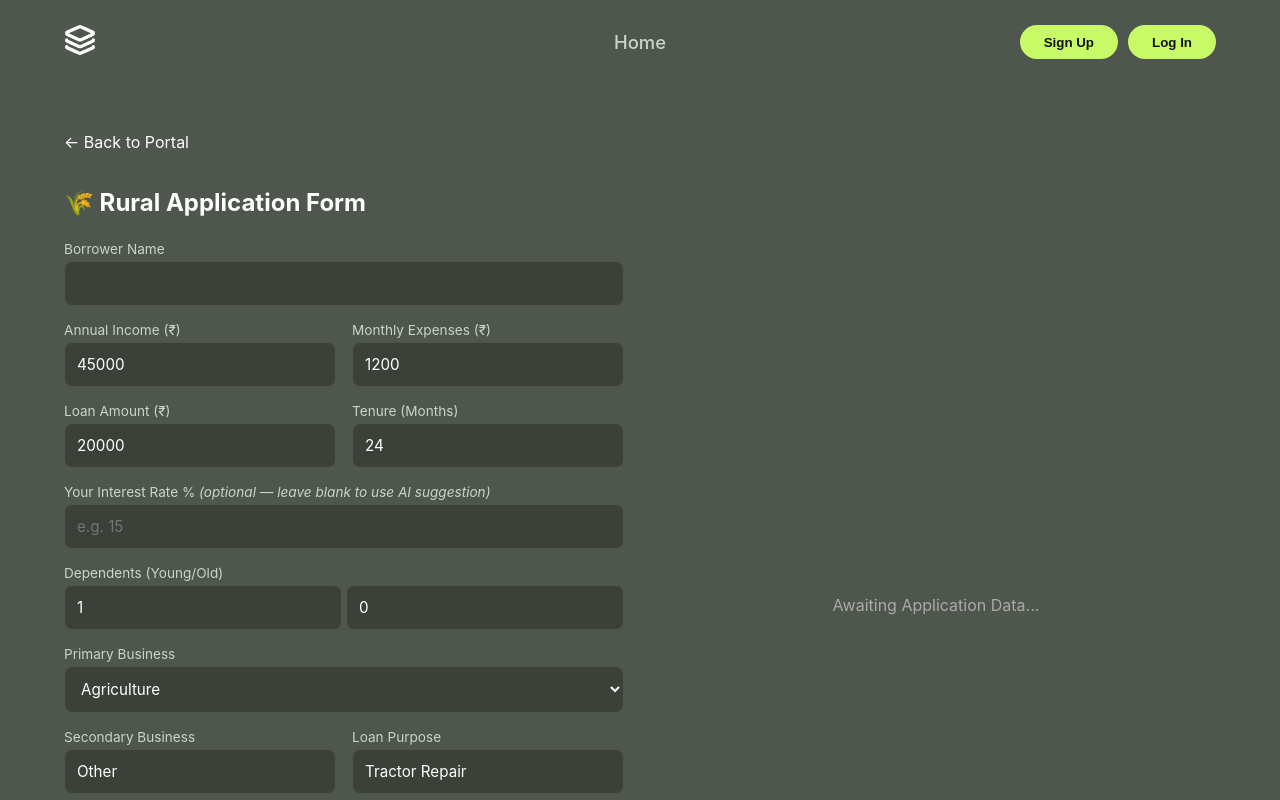
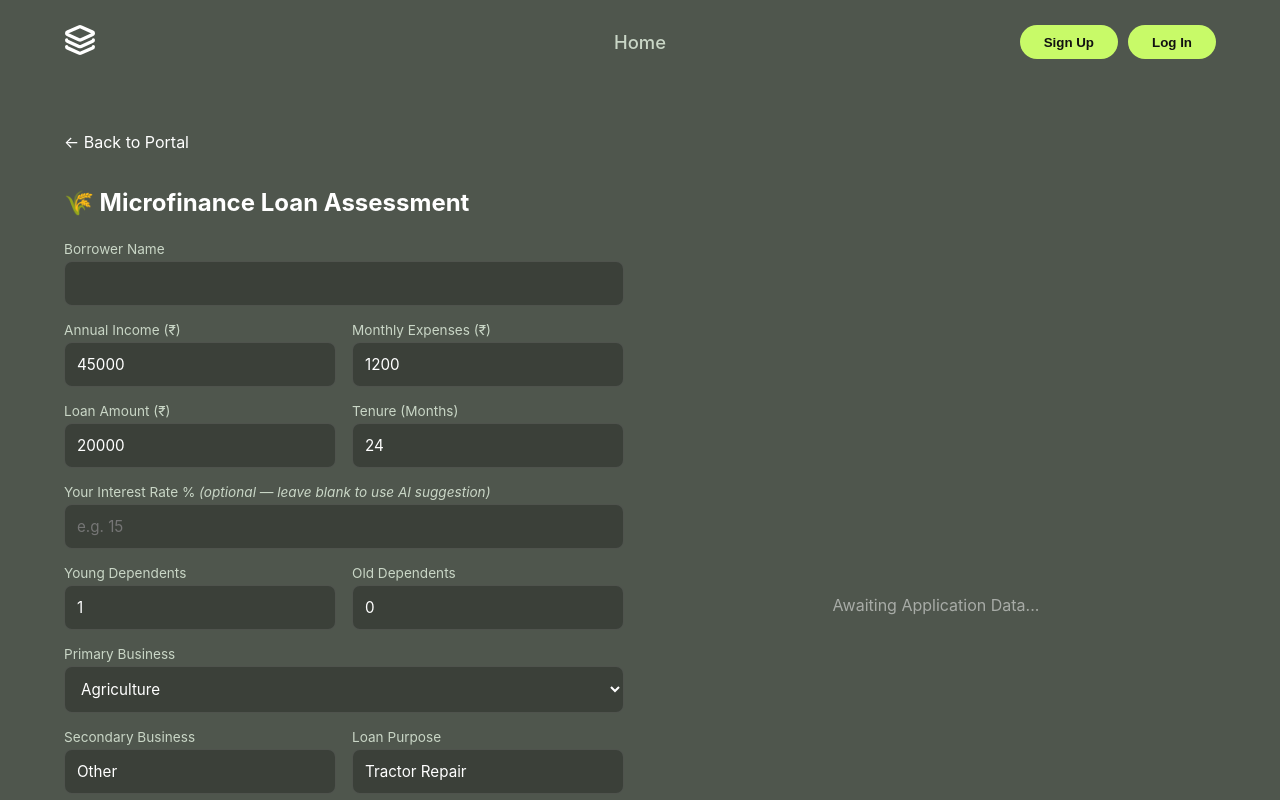
Before and after one commit to Nava-deep-18/Dual_Mode_AI_Lending_System, a React (Vite) app in the folder frontend/: page /rural in a window 1280 px wide. Built offline with nearby package versions, Linux system fonts and the light colour scheme.

Commit message:
small ui changes

```diff
--- a/frontend/src/RuralApp.jsx
+++ b/frontend/src/RuralApp.jsx
@@ -68,7 +68,7 @@ const RuralApp = () => {
 
         {/* LEFT COLUMN: Input Form */}
         <div className="glass-panel">
-          <h2 style={{ marginBottom: "1.5rem" }}>🌾 Rural Application Form</h2>
+          <h2 style={{ marginBottom: "1.5rem" }}>🌾 Microfinance Loan Assessment</h2>
           <form onSubmit={submitEvaluation} style={{ display: "flex", flexDirection: "column", gap: "1rem" }}>
 
             <label>
@@ -109,15 +109,18 @@ const RuralApp = () => {
                 style={{ width: "100%", padding: "8px", borderRadius: "4px", border: "1px solid var(--neon-green)", background: "transparent", color: "white" }} />
             </label>
 
-            <label>
-              <div style={{ fontSize: "0.85rem", color: "var(--text-muted)", marginBottom: "4px" }}>Dependents (Young/Old)</div>
-              <div style={{ display: "flex", gap: "4px" }}>
+            <div style={{ display: "grid", gridTemplateColumns: "1fr 1fr", gap: "1rem" }}>
+              <label>
+                <div style={{ fontSize: "0.85rem", color: "var(--text-muted)", marginBottom: "4px" }}>Young Dependents</div>
                 <input type="number" name="young_dependents" value={formData.young_dependents} onChange={handleChange}
-                  style={{ width: "50%", padding: "8px", borderRadius: "4px", border: "1px solid var(--glass-border)", background: "transparent", color: "white" }} />
+                  style={{ width: "100%", padding: "8px", borderRadius: "4px", border: "1px solid var(--glass-border)", background: "transparent", color: "white" }} />
+              </label>
+              <label>
+                <div style={{ fontSize: "0.85rem", color: "var(--text-muted)", marginBottom: "4px" }}>Old Dependents</div>
                 <input type="number" name="old_dependents" value={formData.old_dependents} onChange={handleChange}
-                  style={{ width: "50%", padding: "8px", borderRadius: "4px", border: "1px solid var(--glass-border)", background: "transparent", color: "white" }} />
-              </div>
-            </label>
+                  style={{ width: "100%", padding: "8px", borderRadius: "4px", border: "1px solid var(--glass-border)", background: "transparent", color: "white" }} />
+              </label>
+            </div>
 
             <label>
               <div style={{ fontSize: "0.85rem", color: "var(--text-muted)", marginBottom: "4px" }}>Primary Business</div>
@@ -174,7 +177,6 @@ const RuralApp = () => {
                   <option value="OBC">OBC</option>
                   <option value="SC">SC</option>
                   <option value="ST">ST</option>
-                  <option value="Minority">Minority</option>
                 </select>
               </label>
               <label>
--- a/frontend/src/UrbanApp.jsx
+++ b/frontend/src/UrbanApp.jsx
@@ -306,15 +306,18 @@ const UrbanApp = () => {
                   </div>
                 </div>
 
-                <div style={{ marginTop: "1.5rem", paddingTop: "1.5rem", borderTop: "1px solid rgba(255,255,255,0.1)", display: "flex", justifyContent: "space-between" }}>
-                  <div>
-                    <div style={{ fontSize: "0.85rem", color: "var(--text-muted)", textTransform: "uppercase" }}>Corporate Max Limit</div>
-                    <h3 style={{ fontSize: "1.25rem", marginTop: "5px", color: "white" }}>₹{result.max_loan_limit ? result.max_loan_limit.toLocaleString() : "0"}</h3>
-                    <div style={{ fontSize: "0.75rem", color: "var(--text-muted)", marginTop: "4px" }}>*Mathematically projected via Bureau Ext_Source_Mean stability trackers.</div>
+                <div style={{ marginTop: "1.5rem", paddingTop: "1.5rem", borderTop: "1px solid rgba(255,255,255,0.1)" }}>
+                  {/* Creditworthiness notice */}
+                  <div style={{ background: "rgba(59,130,246,0.1)", border: "1px solid rgba(59,130,246,0.3)", borderRadius: "8px", padding: "12px", marginBottom: "12px" }}>
+                    <div style={{ fontSize: "0.8rem", color: "#60a5fa", fontWeight: "600", marginBottom: "4px" }}>ℹ️ CREDITWORTHINESS ASSESSMENT ONLY</div>
+                    <div style={{ fontSize: "0.8rem", color: "var(--text-muted)", lineHeight: "1.5" }}>
+                      This score reflects the borrower's probability of default based on bureau signals and repayment history — not their loan capacity. Loan sizing requires separate income verification (salary slips / ITR).
+                    </div>
                   </div>
                   <div style={{ textAlign: "right" }}>
                     <div style={{ fontSize: "0.85rem", color: "var(--text-muted)", textTransform: "uppercase" }}>AI Suggested Rate</div>
                     <h3 style={{ fontSize: "1.25rem", marginTop: "5px", color: "var(--neon-green)" }}>{result.suggested_interest_rate ? result.suggested_interest_rate.toFixed(2) : "0"}% APR</h3>
+                    <div style={{ fontSize: "0.75rem", color: "var(--text-muted)", marginTop: "2px" }}>Risk-adjusted base rate (9.5% + premium)</div>
                   </div>
                 </div>
               </div>
```
Also changed, not shown: 1 other file (tests, documents, lock files or other folders).
